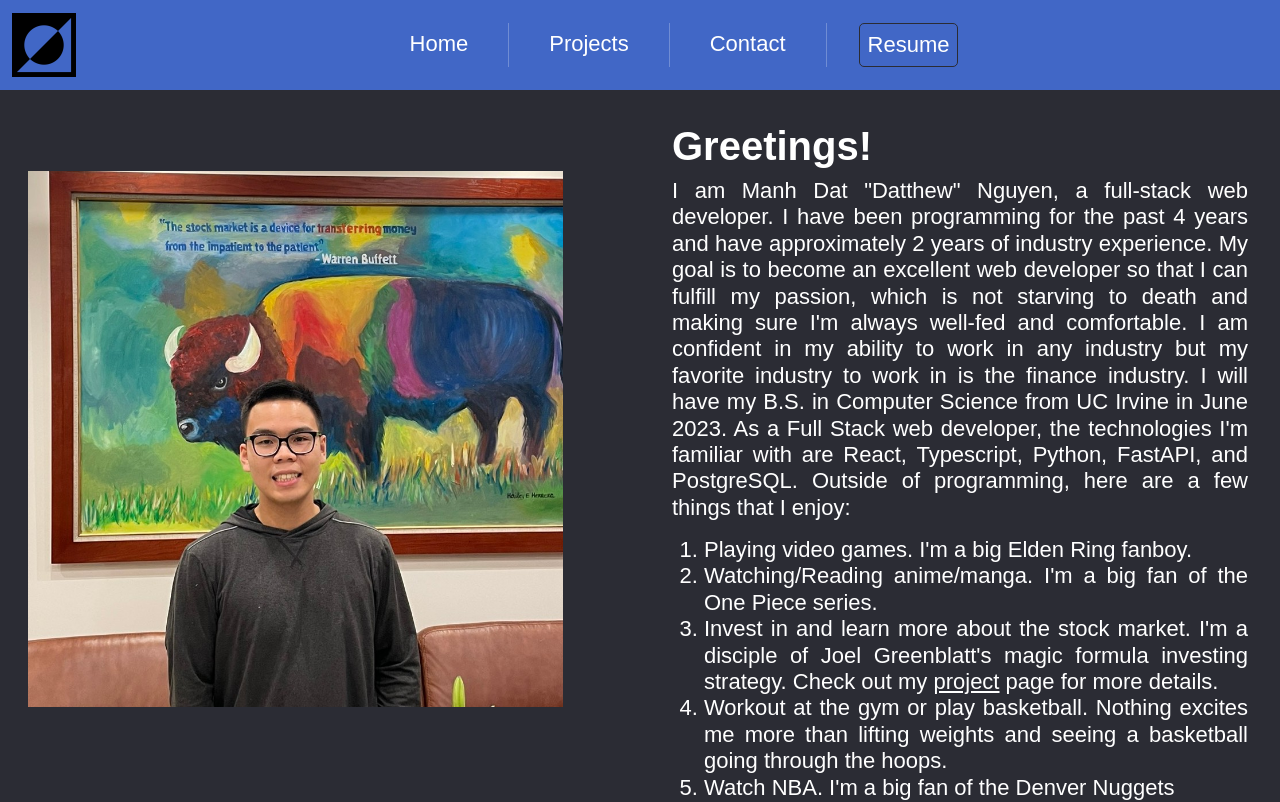
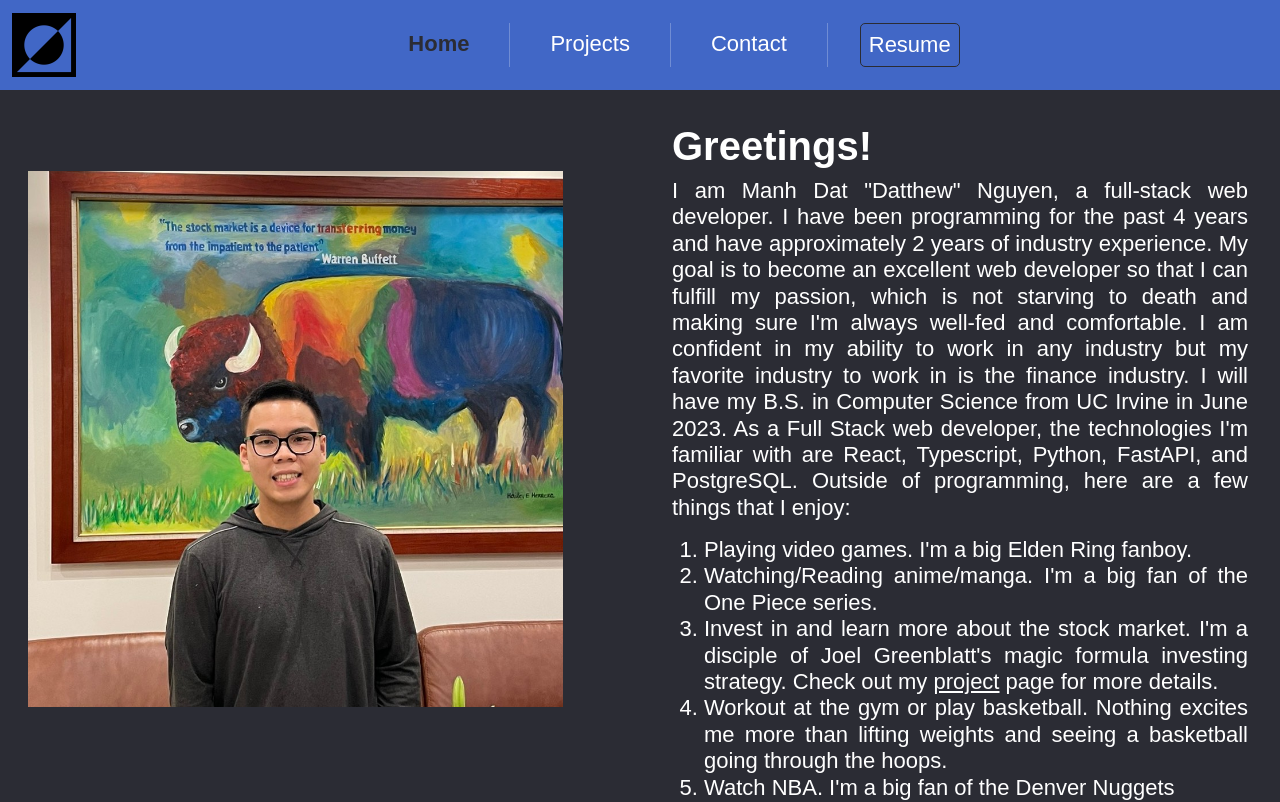
Before and after one commit to datboi2001/personal-website, an Angular app: page / in a window 1280 px wide. Shown: the top 802 px of the page. Built offline with nearby package versions, Linux system fonts and the light colour scheme; a web font is replaced by a local one.

Commit message:
Fixed a bug that doesn't change the color of the home link

```diff
--- a/src/app/partials/header/header.component.html
+++ b/src/app/partials/header/header.component.html
@@ -27,7 +27,7 @@
 
           <ng-template ngFor [ngForOf]="headerLinks" let-link>
            <div class="nav-item">
-             <a class="nav-link" routerLink="{{link.href}}" routerLinkActive="active-link">{{link.name}}</a>
+             <a class="nav-link" routerLink="{{link.href}}" routerLinkActive="active-link" [routerLinkActiveOptions]="{exact: true}">{{link.name}}</a>
            </div>
            <div class="vr"></div>
           </ng-template>
--- a/src/app/partials/header/header.component.ts
+++ b/src/app/partials/header/header.component.ts
@@ -7,7 +7,7 @@
   styleUrls: ['./header.component.css'],
 })
 export class HeaderComponent {
-  headerLinks = [{name: 'Home', href: "/home"}, {name: "Projects", href:"/projects"}, {name: "Contact", href:"/contact"}];
+  headerLinks = [{name: 'Home', href: "/"}, {name: "Projects", href:"/projects"}, {name: "Contact", href:"/contact"}];
   activeLink: string = '';
 
 
```
